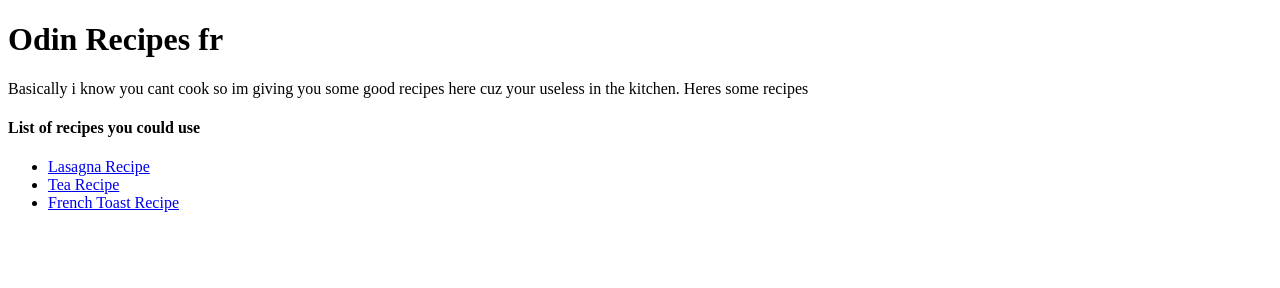
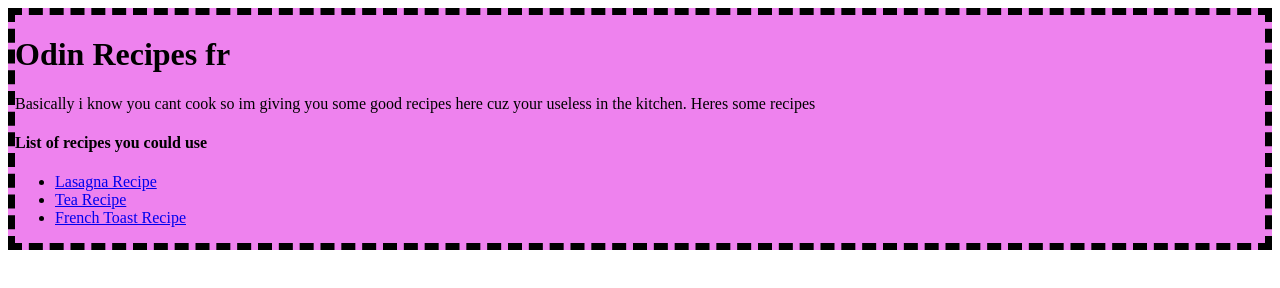
Before and after one commit to zaktabyte27/RecipesTOP, a plain HTML site: page index.html in a window 1280 px wide. Drawn offline with Linux system fonts and the light colour scheme.

Commit message:
adding styles

```diff
--- /dev/null
+++ b/css/index.css
@@ -0,0 +1,6 @@
+.container{
+    background-color: violet;
+    border-style:dashed;
+    border-width: 7px;
+    border-color: black;
+}
--- a/index.html
+++ b/index.html
@@ -3,9 +3,11 @@
 <head>
     <meta charset="UTF-8">
     <meta name="viewport" content="width=device-width, initial-scale=1.0">
-    <title>Index Paeg</title>
+    <title>Index Page</title>
+    <link rel ="stylesheet" href="css/index.css">
 </head>
 <body>
+    <div class="container">
     <h1>Odin Recipes fr</h1>
     <p>Basically i know you cant cook so im giving you some good recipes here cuz your useless in the kitchen. Heres some recipes</p>
     <h4>List of recipes you could use</h4>
@@ -15,5 +17,6 @@
         <li><a href = "Recipes/frenchtoast.html">French Toast Recipe</a></li>
 
     </ul>
+    </div>
 </body>
 </html>
```
Also changed, not shown: Recipes/frenchtoast.html (+1 -0 lines), Recipes/lasagna.html (+1 -0 lines), Recipes/tea.html (+1 -0 lines), css/frenchtoast.css (added), css/lasagna.css (added), css/tea.css (added).
